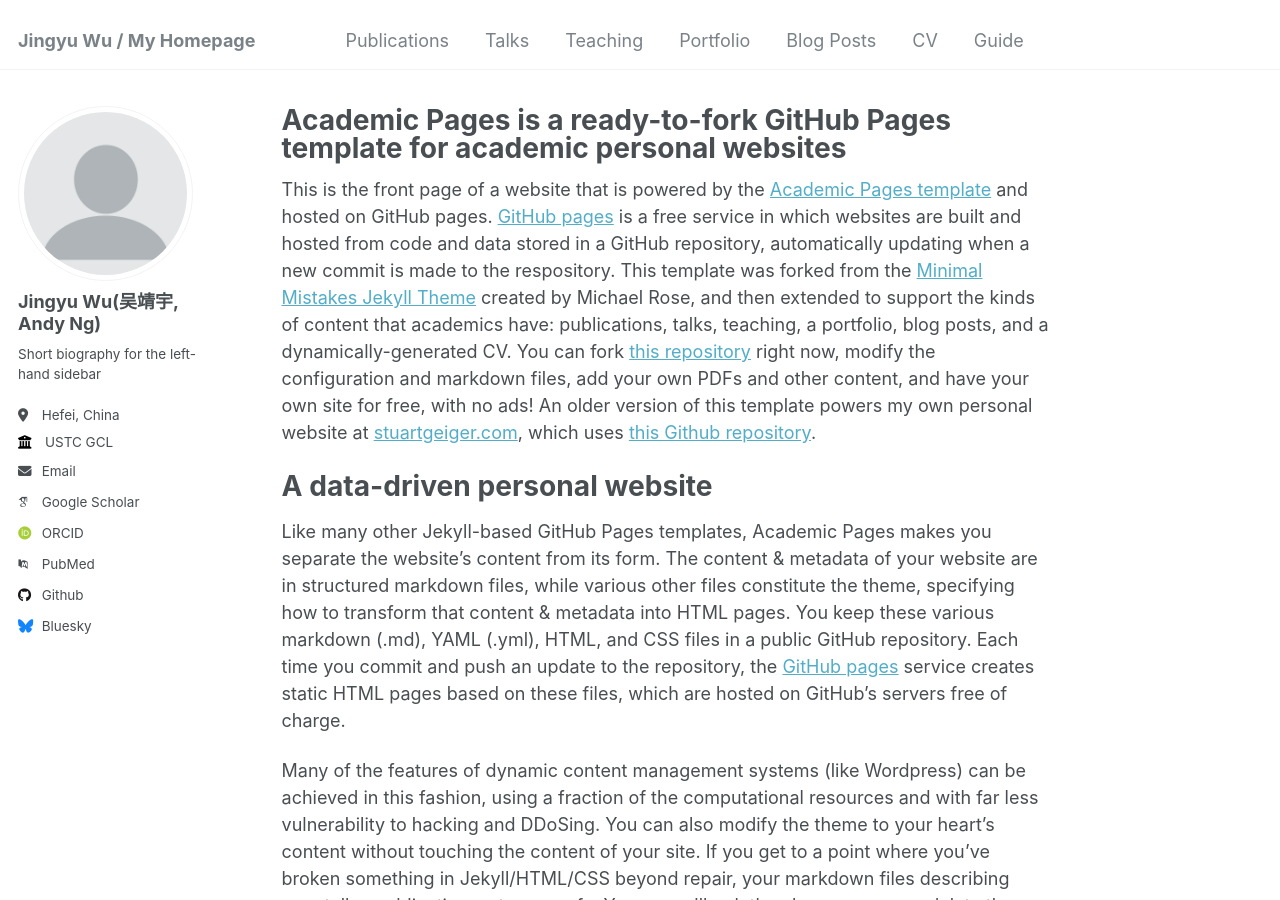
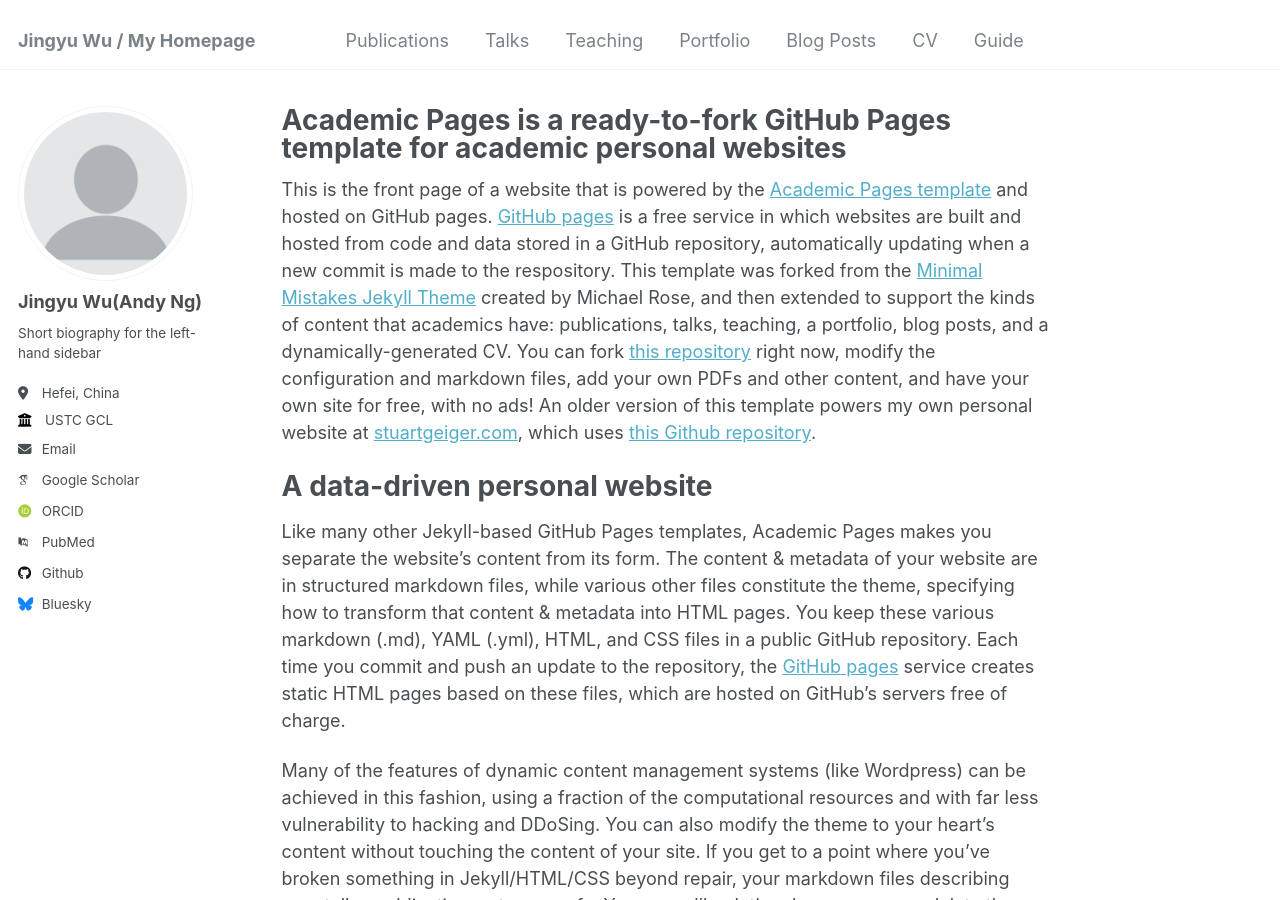
Before and after one commit to spaceboy202105/AndyNg2002.github.io, a Jekyll site: the page built from _pages/about.md, in a window 1280 px wide and 900 px high. Built offline with Jekyll 4.4.1, drawn with Linux system fonts in a browser that asks for light colours; some web fonts are replaced.

Commit message:
Update author name in _config.yml

```diff
--- a/_config.yml
+++ b/_config.yml
@@ -22,7 +22,7 @@ repository               : "academicpages/academicpages.github.io"
 author:
   # Biographic information
   avatar           : "profile.png"
-  name             : "Jingyu Wu(吴靖宇, Andy Ng)"
+  name             : "Jingyu Wu(Andy Ng)"
   pronouns         : # example: "she/her"
   bio              : "Short biography for the left-hand sidebar"
   location         : "Hefei, China"
```
